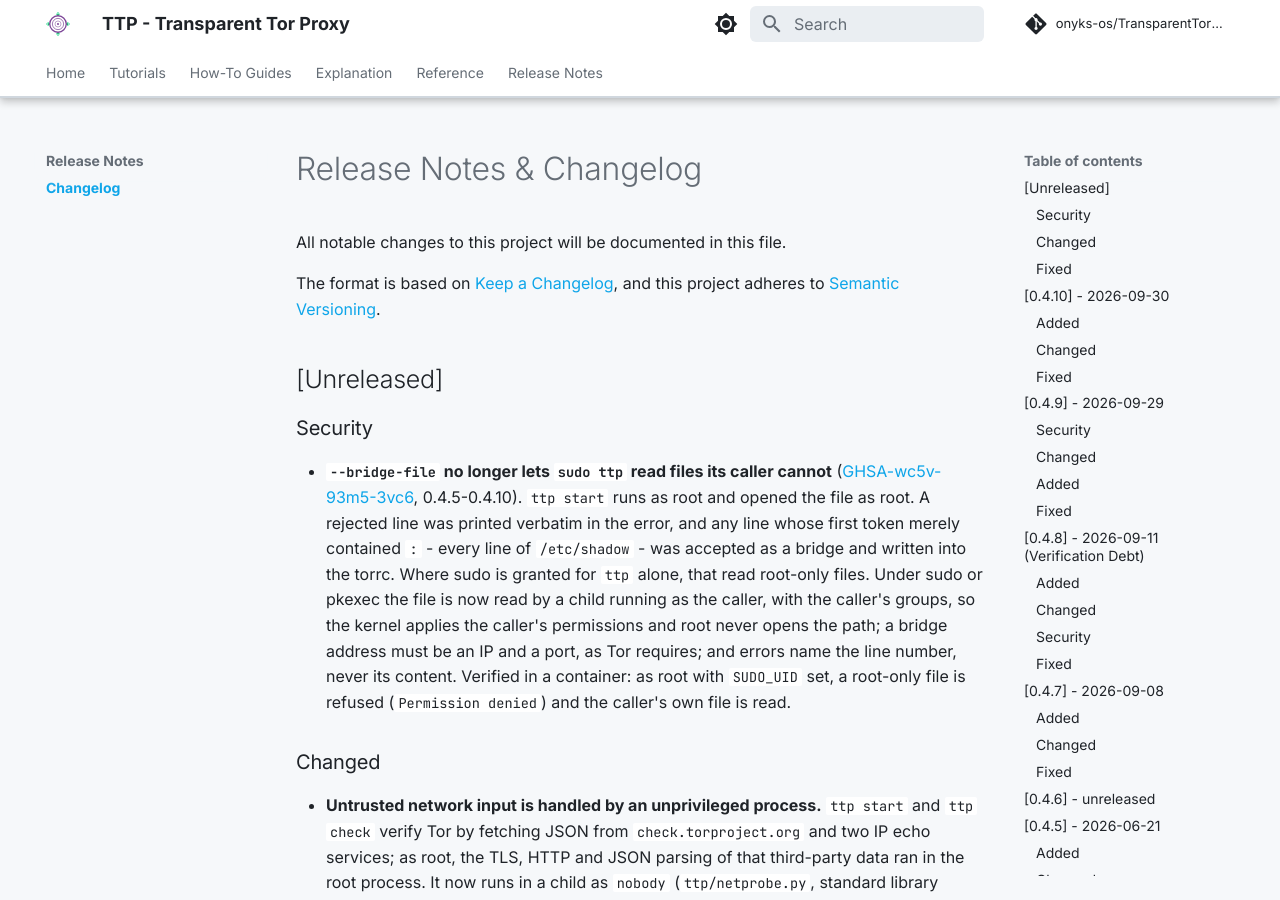
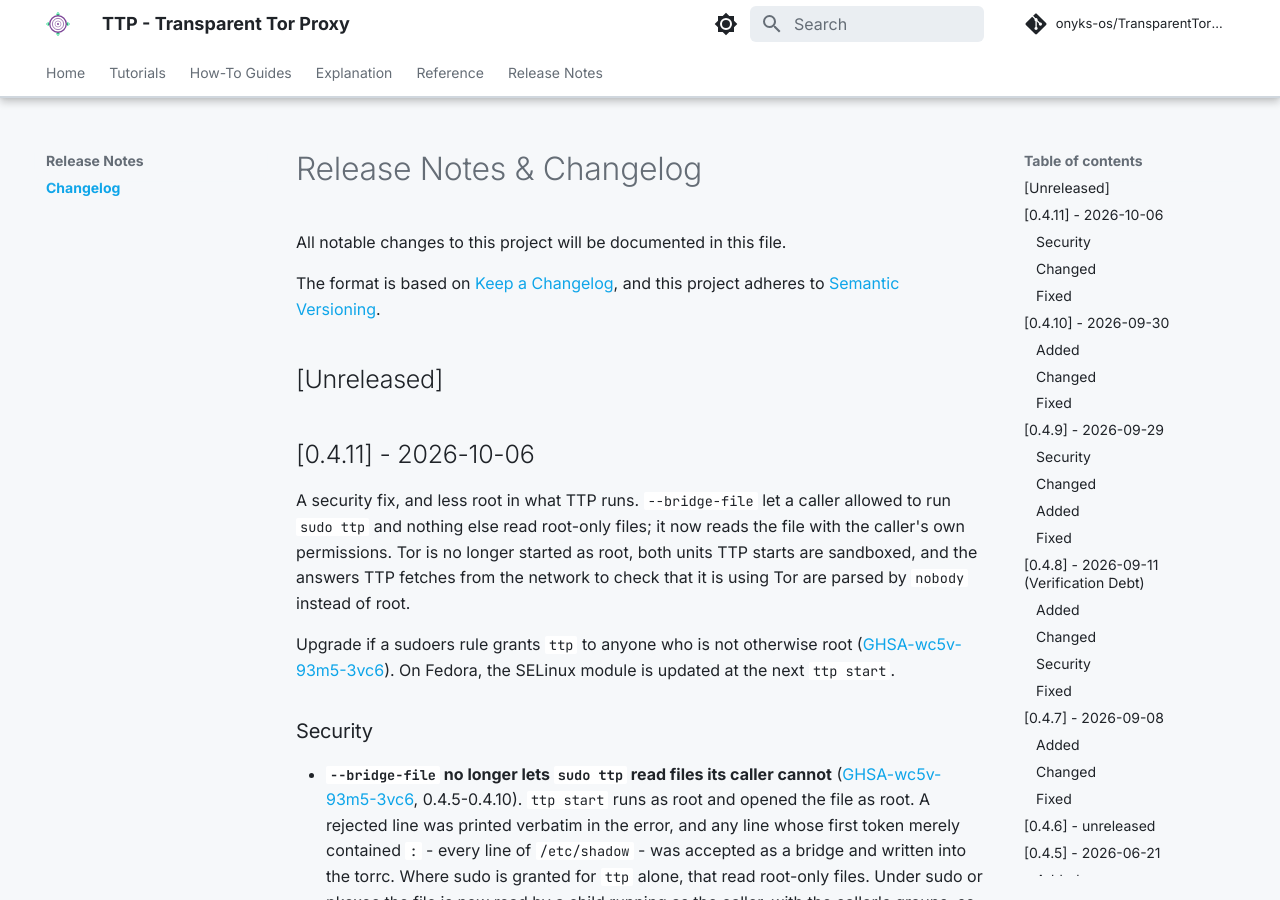
Before and after one commit to onyks-os/TransparentTorProxy, an MkDocs documentation site: the page built from docs/web/release-notes/changelog.md, in a window 1280 px wide and 900 px high. Built offline with MkDocs 1.6.1 and Material for MkDocs 9.7.7, drawn with Linux system fonts in a browser that asks for light colours; comment, search, counter and statistics services are not loaded.

Commit message:
chore(release): 0.4.11 - bridge-file fix (GHSA-wc5v-93m5-3vc6), less root (#108)
Version 0.4.10 -> 0.4.11 everywhere bump-my-version manages, the CHANGELOG
entry with its upgrade note, and the ROADMAP's current status.

The second README rule in [tool.bumpversion] is removed: the regex rule
added in 0.4.10 already rewrites both install lines, so the second one
found nothing and printed an error on every bump.

Signed-off-by: onyks-os <129986281+onyks-os@users.noreply.github.com>
Co-authored-by: Claude Opus 5.5 <noreply@anthropic.com>

```diff
--- a/docs/web/release-notes/changelog.md
+++ b/docs/web/release-notes/changelog.md
@@ -6,6 +6,18 @@ The format is based on [Keep a Changelog](https://keepachangelog.com/en/1.0.0/),
 and this project adheres to [Semantic Versioning](https://semver.org/spec/v2.0.0.html).
 
 ## [Unreleased]
+
+## [0.4.11] - 2026-10-06
+
+A security fix, and less root in what TTP runs. `--bridge-file` let a caller
+allowed to run `sudo ttp` and nothing else read root-only files; it now reads the
+file with the caller's own permissions. Tor is no longer started as root, both
+units TTP starts are sandboxed, and the answers TTP fetches from the network to
+check that it is using Tor are parsed by `nobody` instead of root.
+
+Upgrade if a sudoers rule grants `ttp` to anyone who is not otherwise root
+([GHSA-wc5v-93m5-3vc6](https://github.com/onyks-os/TransparentTorProxy/security/advisories/GHSA-wc5v-93m5-3vc6)).
+On Fedora, the SELinux module is updated at the next `ttp start`.
 
 ### Security
 
--- a/ttp/__init__.py
+++ b/ttp/__init__.py
@@ -3,4 +3,4 @@
 
 """TTP - Transparent Tor Proxy."""
 
-__version__ = "0.4.10"
+__version__ = "0.4.11"
```
Also changed, not shown: CHANGELOG.md (+12 -0 lines), README.md (+2 -2 lines), ROADMAP.md (+13 -2 lines), pyproject.toml (+2 -7 lines), 2 other files.
